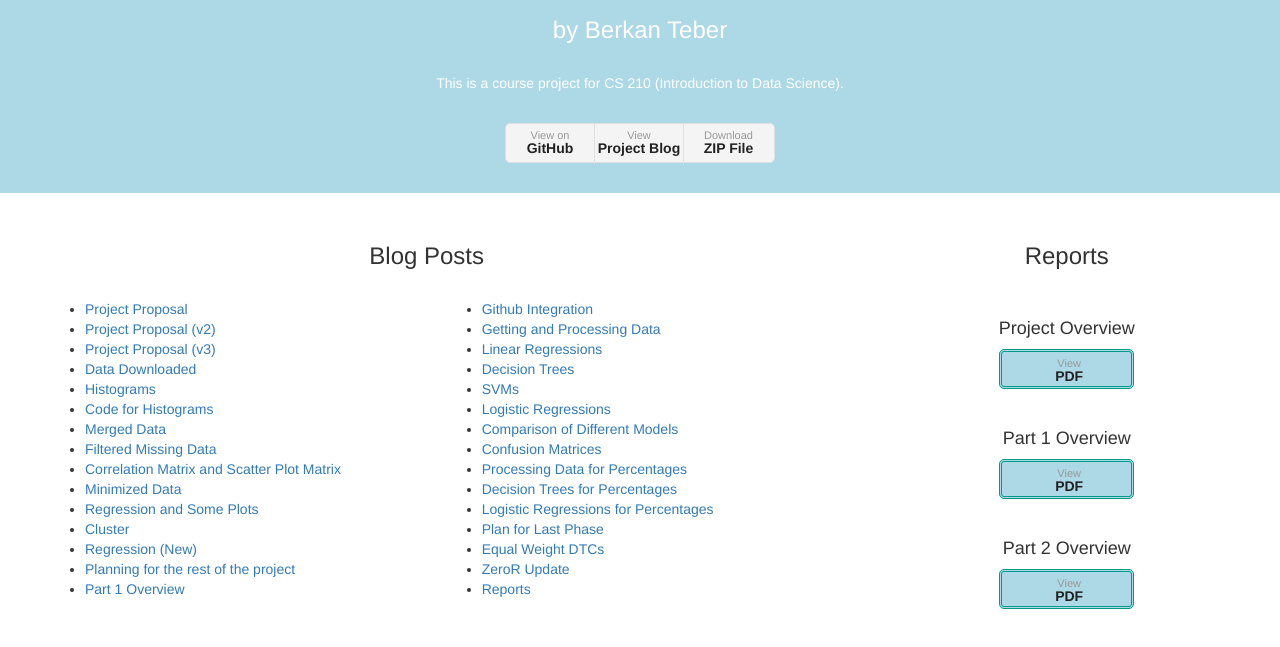
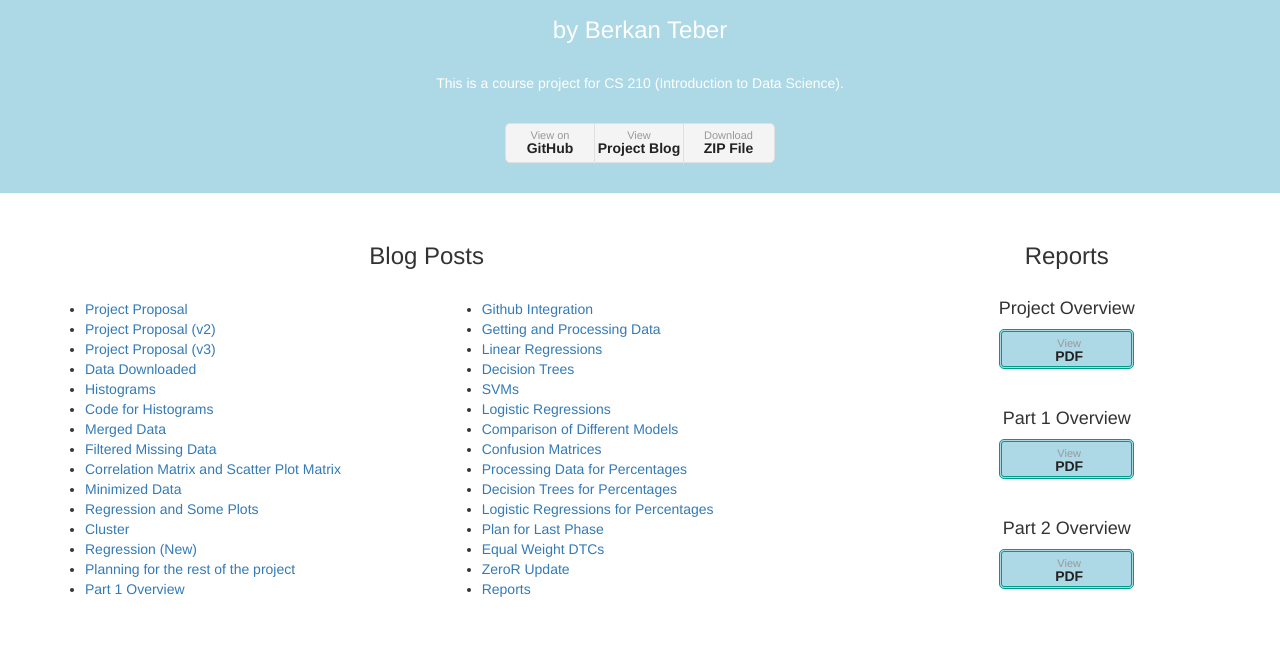
Before and after one commit to berkanteber/data-science-project, a plain HTML site: page docs/index.html in a window 1280 px wide. Shown: the part 63-710 px from the top of the page. Drawn offline with Linux system fonts and the light colour scheme.

Commit message:
Page Update

```diff
--- a/docs/index.html
+++ b/docs/index.html
@@ -214,7 +214,7 @@
 
 <div class="reports col-md-4">
 
-  <h3 align="center">Reports</h3><br>
+  <h3 align="center">Reports</h3>
 
   <div class="r1">
     <h4 align="center">Project Overview</h4>
```
